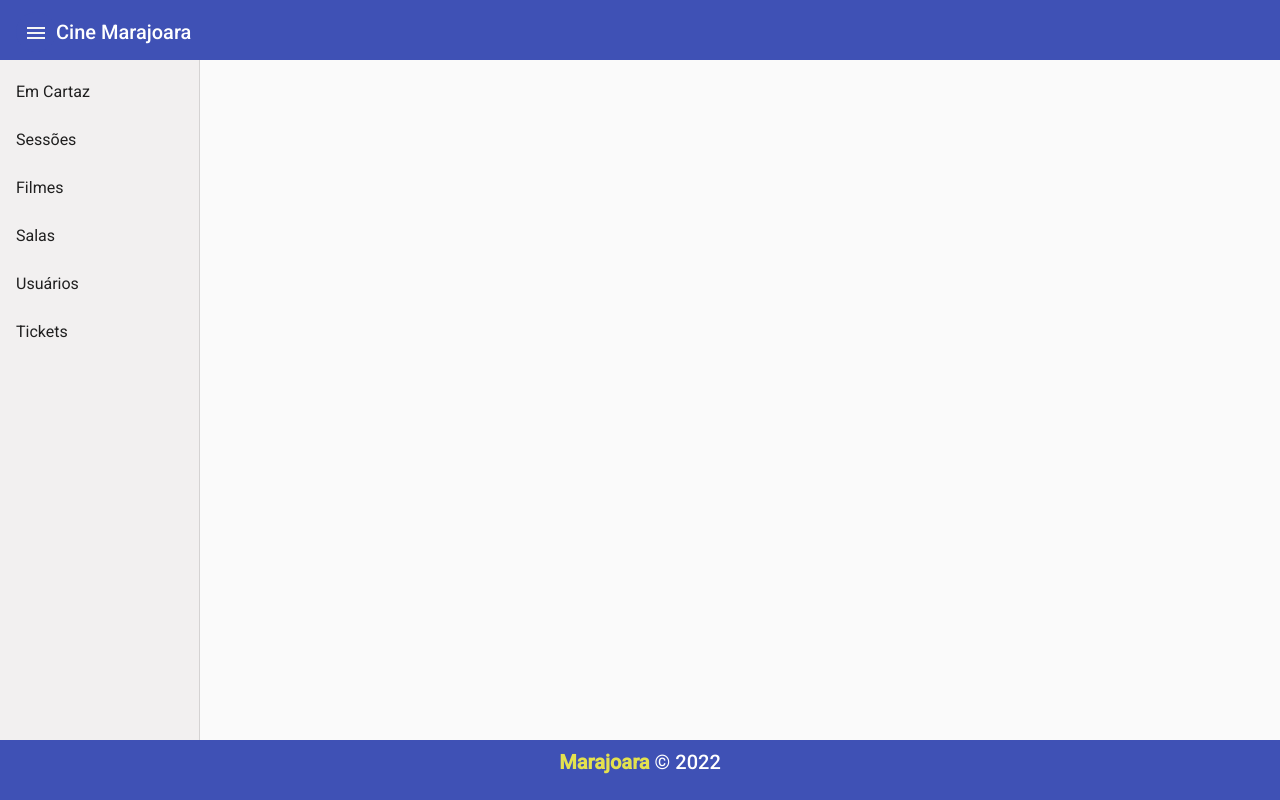
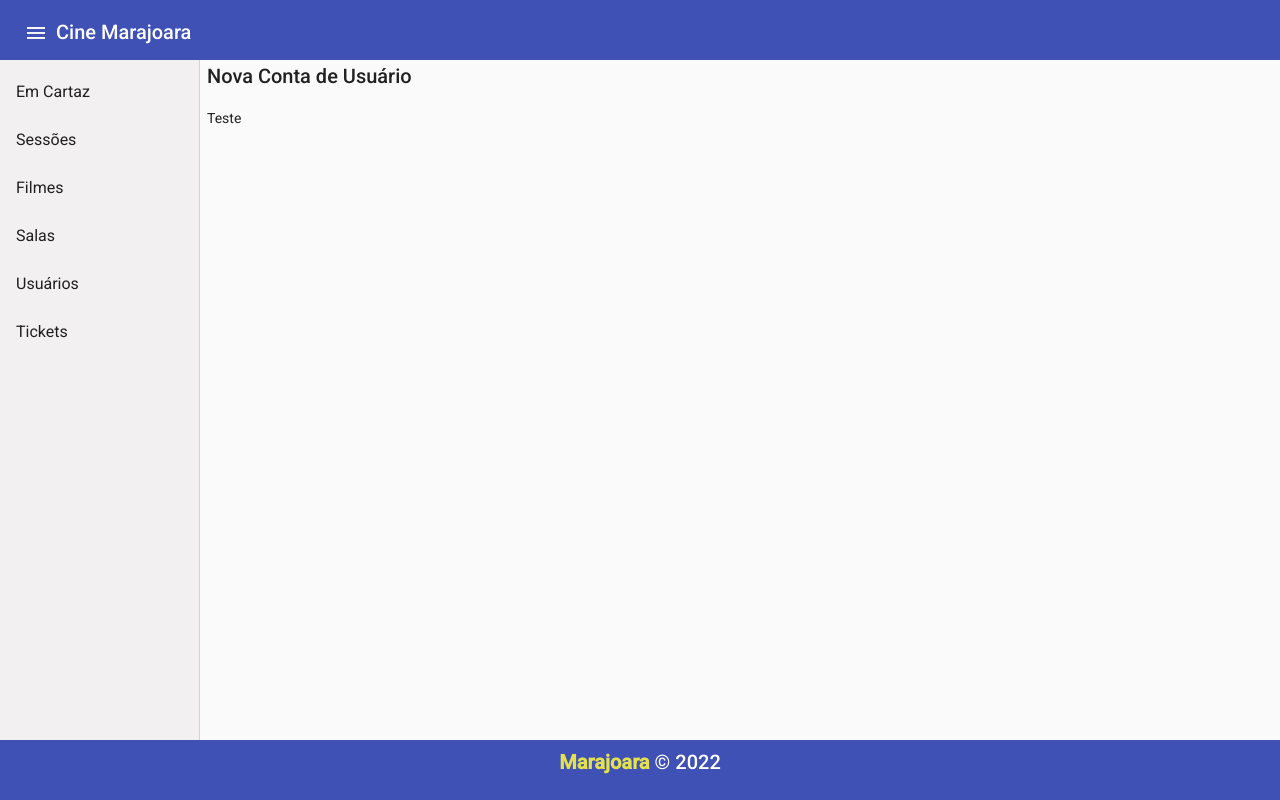
Before and after one commit to rafapolmann/marajoara-cinema-management, an Angular app in the folder Marajoara.Cinema.Management/Marajoara.Cinema.Management.FrontEnd/: page /newuseraccount in a window 1280 px wide. Before the commit this address led to /. Built offline with nearby package versions, Linux system fonts and the light colour scheme.

Commit message:
Creating add and edit structure to be able to use a user account form as single component.

```diff
--- a/Marajoara.Cinema.Management/Marajoara.Cinema.Management.FrontEnd/src/app/app-routing.module.ts
+++ b/Marajoara.Cinema.Management/Marajoara.Cinema.Management.FrontEnd/src/app/app-routing.module.ts
@@ -9,6 +9,8 @@ import { MovieListComponent } from './features/movie/movie-list/movie-list.compo
 import { SessionAddComponent } from './features/session/session-add/session-add.component';
 import { SessionEditComponent } from './features/session/session-edit/session-edit.component';
 import { SessionListComponent } from './features/session/session-list/session-list.component';
+import { UserAccountAddComponent } from './features/user/user-account-add/user-account-add.component';
+import { UserAccountEditComponent } from './features/user/user-account-edit/user-account-edit.component';
 import { UserAccountListComponent } from './features/user/user-account-list/user-account-list.component';
 
 const routes: Routes = [
@@ -23,6 +25,8 @@ const routes: Routes = [
   { path: 'newsession', component: SessionAddComponent },
   { path: 'session/:id/edit', component: SessionEditComponent },
   { path: 'users', component: UserAccountListComponent },
+  { path: 'newuseraccount', component: UserAccountAddComponent },
+  { path: 'useraccount/:id/edit', component: UserAccountEditComponent },
 ];
 
 @NgModule({
--- a/Marajoara.Cinema.Management/Marajoara.Cinema.Management.FrontEnd/src/app/app.module.ts
+++ b/Marajoara.Cinema.Management/Marajoara.Cinema.Management.FrontEnd/src/app/app.module.ts
@@ -27,6 +27,9 @@ import { SessionEditComponent } from './features/session/session-edit/session-ed
 import { LoadingInterceptor } from './core/interceptors/loading.interceptor';
 import { MAT_DATE_LOCALE } from '@angular/material/core';
 import { UserAccountListComponent } from './features/user/user-account-list/user-account-list.component';
+import { UserAccountAddComponent } from './features/user/user-account-add/user-account-add.component';
+import { UserAccountEditComponent } from './features/user/user-account-edit/user-account-edit.component';
+import { UserAccountFormComponent } from './components/user/user-account-form/user-account-form.component';
 
 @NgModule({
     declarations: [
@@ -48,6 +51,9 @@ import { UserAccountListComponent } from './features/user/user-account-list/user
         SessionFormComponent,
         SessionEditComponent,
         UserAccountListComponent,
+        UserAccountAddComponent,
+        UserAccountEditComponent,
+        UserAccountFormComponent,
     ],
     imports: [
         BrowserModule,
--- /dev/null
+++ b/Marajoara.Cinema.Management/Marajoara.Cinema.Management.FrontEnd/src/app/components/user/user-account-form/user-account-form.component.html
@@ -0,0 +1 @@
+<p>Teste</p>
--- /dev/null
+++ b/Marajoara.Cinema.Management/Marajoara.Cinema.Management.FrontEnd/src/app/components/user/user-account-form/user-account-form.component.ts
@@ -0,0 +1,18 @@
+import { Component, EventEmitter, Input, OnInit, Output } from '@angular/core';
+import { UserAccount } from 'src/app/models/UserAccount';
+
+@Component({
+  selector: 'app-user-account-form',
+  templateUrl: './user-account-form.component.html',
+  styleUrls: ['./user-account-form.component.scss']
+})
+export class UserAccountFormComponent implements OnInit {
+  @Output() onSubmit = new EventEmitter<UserAccount>();
+  @Output() onCancel = new EventEmitter();
+  @Input() userAccountData!: UserAccount;
+  constructor() { }
+
+  ngOnInit(): void {
+  }
+
+}
--- /dev/null
+++ b/Marajoara.Cinema.Management/Marajoara.Cinema.Management.FrontEnd/src/app/features/user/user-account-add/user-account-add.component.html
@@ -0,0 +1,7 @@
+<div class="container">
+  <h2>Nova Conta de Usuário</h2>
+  <app-user-account-form
+    (onSubmit)="onSubmit($event)"
+    (onCancel)="onCancel()"
+  ></app-user-account-form>
+</div>
--- /dev/null
+++ b/Marajoara.Cinema.Management/Marajoara.Cinema.Management.FrontEnd/src/app/features/user/user-account-add/user-account-add.component.scss
@@ -0,0 +1,5 @@
+.container {
+  margin-left: 0.5em;
+  margin-right: 0.5em;
+  align-content: center;
+}
--- /dev/null
+++ b/Marajoara.Cinema.Management/Marajoara.Cinema.Management.FrontEnd/src/app/features/user/user-account-add/user-account-add.component.ts
@@ -0,0 +1,47 @@
+import { Component, OnInit } from '@angular/core';
+import { Router } from '@angular/router';
+import { firstValueFrom } from 'rxjs';
+import { UserAccountService } from 'src/app/services/UserAccountService';
+import { ToastrService } from 'src/app/services/toastr.service';
+import { UserAccount } from 'src/app/models/UserAccount';
+
+@Component({
+  selector: 'app-user-account-add',
+  templateUrl: './user-account-add.component.html',
+  styleUrls: ['./user-account-add.component.scss']
+})
+export class UserAccountAddComponent implements OnInit {
+
+  constructor(
+    private userAccountService: UserAccountService,
+    private router: Router,
+    private toastr: ToastrService) { }
+
+  ngOnInit(): void {
+  }
+
+  onSubmit(useraccount: UserAccount) {
+     this.saveUserAccount(useraccount);
+  }
+
+  onCancel() {
+    this.navigateToList();
+  }
+
+  navigateToList() {
+    this.router.navigate(['/users']);
+  }
+
+  async saveUserAccount(useraccount: UserAccount) {
+    try {
+      useraccount.userAccountID = await firstValueFrom(
+        this.userAccountService.add(useraccount)
+      );
+    } catch (exception: any) {
+      this.toastr.showErrorMessage(`error status ${exception.status} - ${Object.values(exception.error)[0]}`);
+    } finally {
+      this.navigateToList();
+    }
+  }
+
+}
--- /dev/null
+++ b/Marajoara.Cinema.Management/Marajoara.Cinema.Management.FrontEnd/src/app/features/user/user-account-edit/user-account-edit.component.html
@@ -0,0 +1,5 @@
+<div class="container">
+  <h2>Edição de Conta de Usuário</h2>
+  <app-user-account-form *ngIf="userAccountData" (onSubmit)="onSubmit($event)" (onCancel)="onCancel()"
+    [userAccountData]="userAccountData"></app-user-account-form>
+</div>
--- /dev/null
+++ b/Marajoara.Cinema.Management/Marajoara.Cinema.Management.FrontEnd/src/app/features/user/user-account-edit/user-account-edit.component.ts
@@ -0,0 +1,45 @@
+import { Component, OnInit } from '@angular/core';
+import { Router, ActivatedRoute } from '@angular/router';
+import { UserAccount } from 'src/app/models/UserAccount';
+import { ToastrService } from 'src/app/services/toastr.service';
+import { firstValueFrom } from 'rxjs';
+import { UserAccountService } from 'src/app/services/UserAccountService';
+
+@Component({
+  selector: 'app-user-account-edit',
+  templateUrl: './user-account-edit.component.html',
+  styleUrls: ['./user-account-edit.component.scss']
+})
+export class UserAccountEditComponent implements OnInit {
+  userAccountData!: UserAccount;
+  constructor(private router: Router,
+    private route: ActivatedRoute,
+    private userAccountService: UserAccountService,
+    private toastr: ToastrService) { }
+
+  ngOnInit(): void {
+    const id = Number(this.route.snapshot.paramMap.get('id'));
+    this.loadSession(id);
+  }
+
+  async loadSession(userAccountId: number) {
+    this.userAccountData = await firstValueFrom(this.userAccountService.getById(userAccountId));
+  }
+  async onSubmit(userAccount: UserAccount) {
+    try {
+      await firstValueFrom(this.userAccountService.update(userAccount));
+    } catch (exception: any) {
+      this.toastr.showErrorMessage(`error status ${exception.status}; Message: ${Object.values(exception.error)[0]}`);
+    } finally {
+      this.navigateToList();
+    }
+  }
+
+  onCancel() {
+    this.navigateToList();
+  }
+
+  navigateToList() {
+    this.router.navigateByUrl('/users');
+  }
+}
```
Also changed, not shown: Marajoara.Cinema.Management/Marajoara.Cinema.Management.FrontEnd/src/app/components/user/user-account-form/user-account-form.component.scss (added), Marajoara.Cinema.Management/Marajoara.Cinema.Management.FrontEnd/src/app/features/user/user-account-edit/user-account-edit.component.scss (added).
